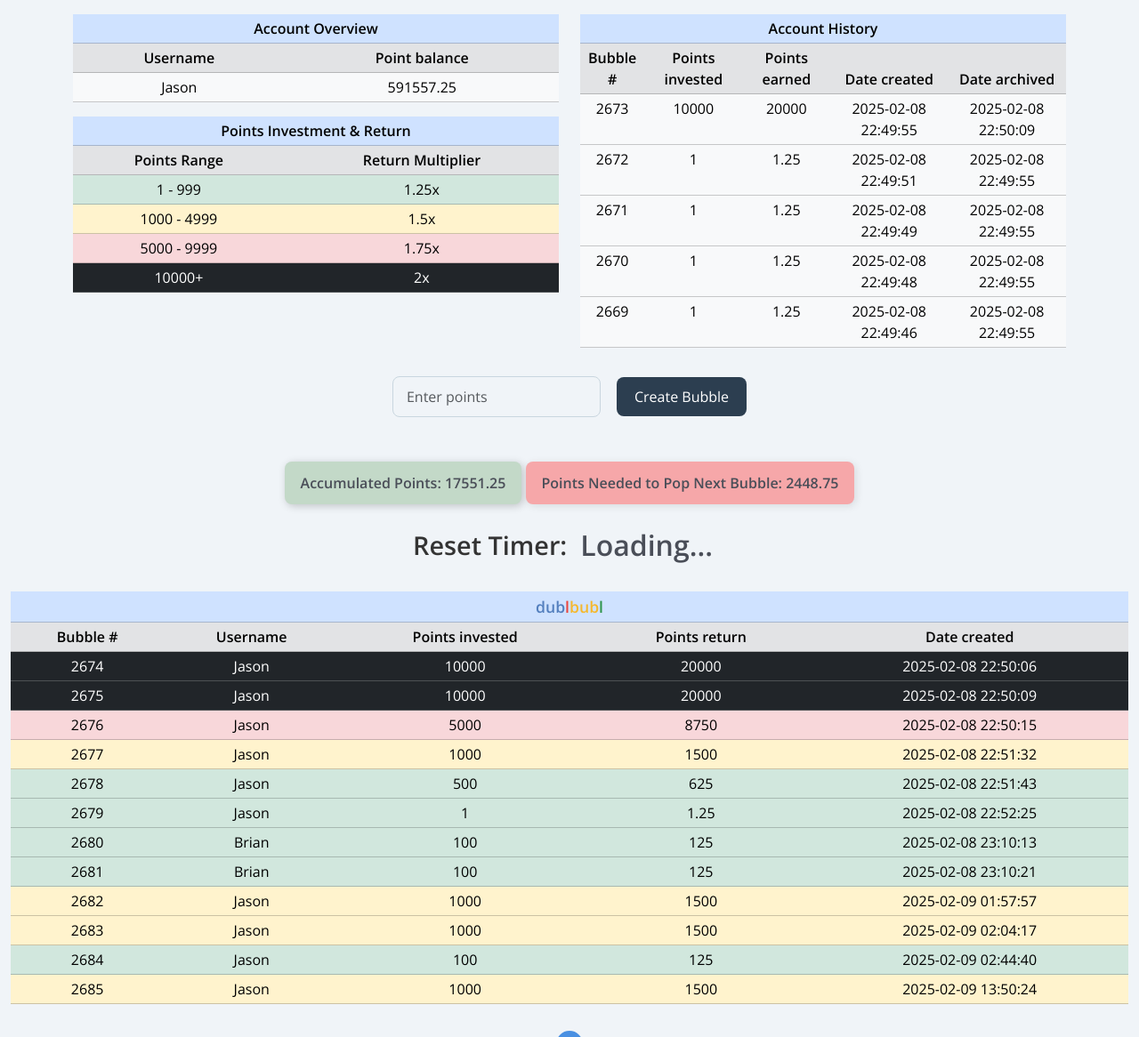
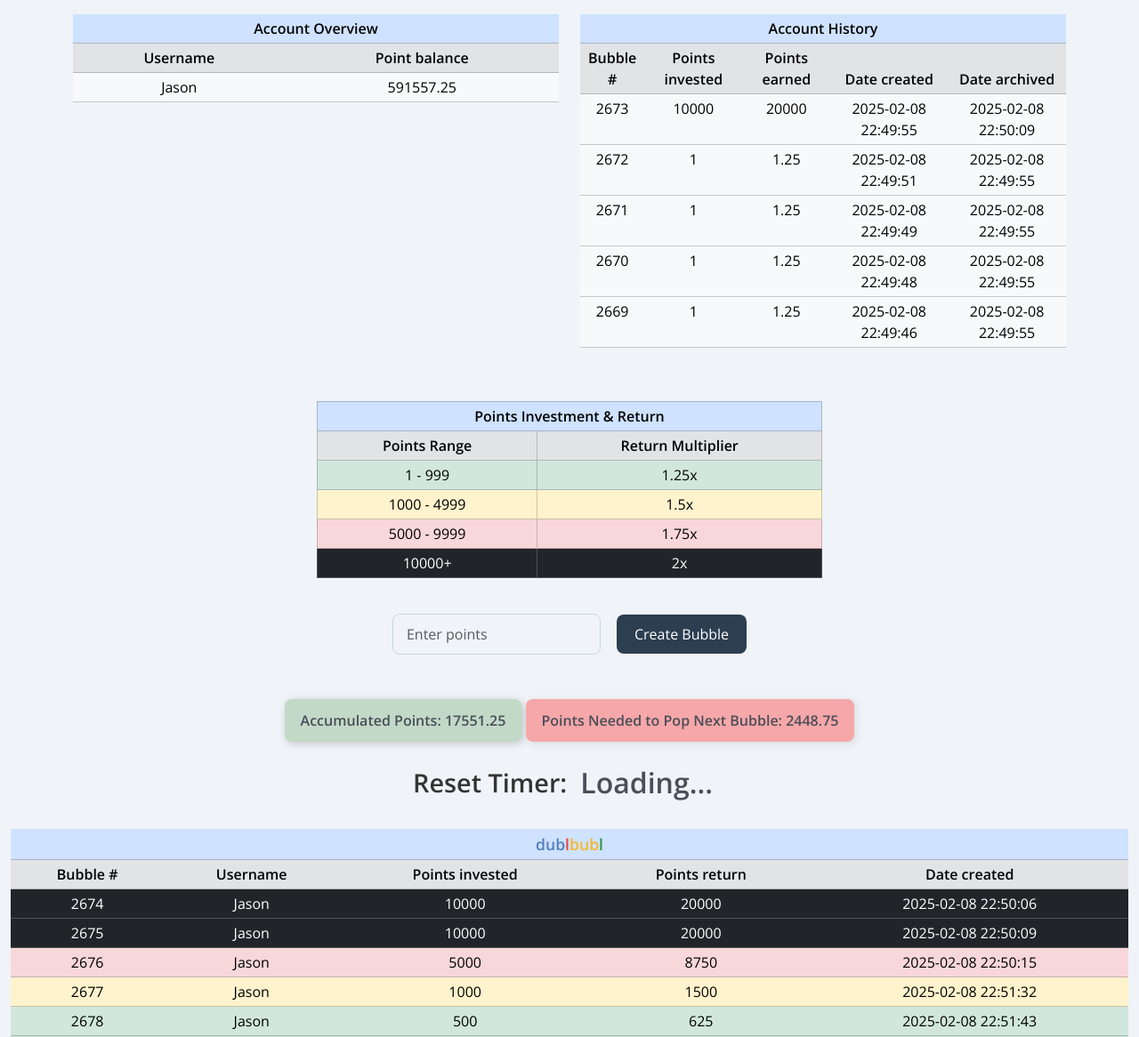
Before and after one commit to jasonch01/BubblePoints, a Flask app: page / in a window 1280 px wide. Shown: the part 68-1234 px from the top of the page at 89% size. Run offline with Flask 3, Linux system fonts and the light colour scheme; a user stored in the database is signed in; some libraries are stand-ins or nearby versions.

Commit message:
Updated 2/9/2025 v1.17.16

```diff
--- a/templates/index.html
+++ b/templates/index.html
@@ -32,11 +32,11 @@
   </div>
 </div>
   <!-- Middle Column Below the Two-Column Section -->
-  <div class="row middle-row mt-2 justify-content-center">
+  <div class="row middle-row mt-1 justify-content-center">
     <div class="col-md-8 col-lg-6">
       <div class="middle-container text-center p-4">
         <!-- Points Investment and Return Table -->
-        <table class="table table-sm table-bordered mt-2 mx-auto small-table">
+        <table class="table table-sm table-bordered mt-1 mx-auto small-table">
           <thead class="table-primary">
             <tr>
               <th colspan="2">Points Investment & Return</th>
@@ -105,38 +105,6 @@
           {% endfor %}
         </tbody>
       </table>
-      <!-- Points Investment and Return Table -->
-      <table class="table table-responsive table-sm mt-3">
-        <thead class="table-primary">
-          <tr class="table-primary">
-            <th class="table-primary" colspan="2">Points Investment & Return</th>
-          </tr>
-        </thead>
-        <thead class="table-light">
-          <tr class="table-secondary">
-            <th class="table-secondary">Points Range</th>
-            <th class="table-secondary">Return Multiplier</th>
-          </tr>
-        </thead>
-        <tbody>
-          <tr class="table-success"> <!-- 1-999: Green -->
-            <td class="table-success">1 - 999</td>
-            <td class="table-success">1.25x</td>
-          </tr>
-          <tr class="table-warning"> <!-- 1000-4999: Yellow -->
-            <td class="table-warning">1000 - 4999</td>
-            <td class="table-warning">1.5x</td>
-          </tr>
-          <tr class="table-danger"> <!-- 5000-9999: Red -->
-            <td class="table-danger">5000 - 9999</td>
-            <td class="table-danger">1.75x</td>
-          </tr>
-          <tr class="table-dark"> <!-- 10000+: Dark -->
-            <td class="table-dark">10000+</td>
-            <td class="table-dark">2x</td>
-          </tr>
-        </tbody>
-      </table>
     </div>
 
     <!-- Account History Table -->
@@ -166,6 +134,46 @@
             <td>{{ user[9] }}</td>
           </tr>
           {% endfor %}
+        </tbody>
+      </table>
+    </div>
+  </div>
+</div>
+
+<!-- Middle Column Below the Two-Column Section -->
+<div class="row middle-row mt-1 justify-content-center">
+  <div class="col-md-8 col-lg-6">
+    <div class="middle-container text-center p-4">
+      <!-- Points Investment and Return Table -->
+      <table class="table table-sm table-bordered mt-1 mx-auto small-table">
+        <thead class="table-primary">
+          <tr>
+            <th colspan="2">Points Investment & Return</th>
+          </tr>
+        </thead>
+        <thead class="table-light">
+          <tr class="table-secondary">
+            <th>Points Range</th>
+            <th>Return Multiplier</th>
+          </tr>
+        </thead>
+        <tbody>
+          <tr class="table-success">
+            <td>1 - 999</td>
+            <td>1.25x</td>
+          </tr>
+          <tr class="table-warning">
+            <td>1000 - 4999</td>
+            <td>1.5x</td>
+          </tr>
+          <tr class="table-danger">
+            <td>5000 - 9999</td>
+            <td>1.75x</td>
+          </tr>
+          <tr class="table-dark">
+            <td>10000+</td>
+            <td>2x</td>
+          </tr>
         </tbody>
       </table>
     </div>
```
Also changed, not shown: dublbubl.db, 2 other files.
